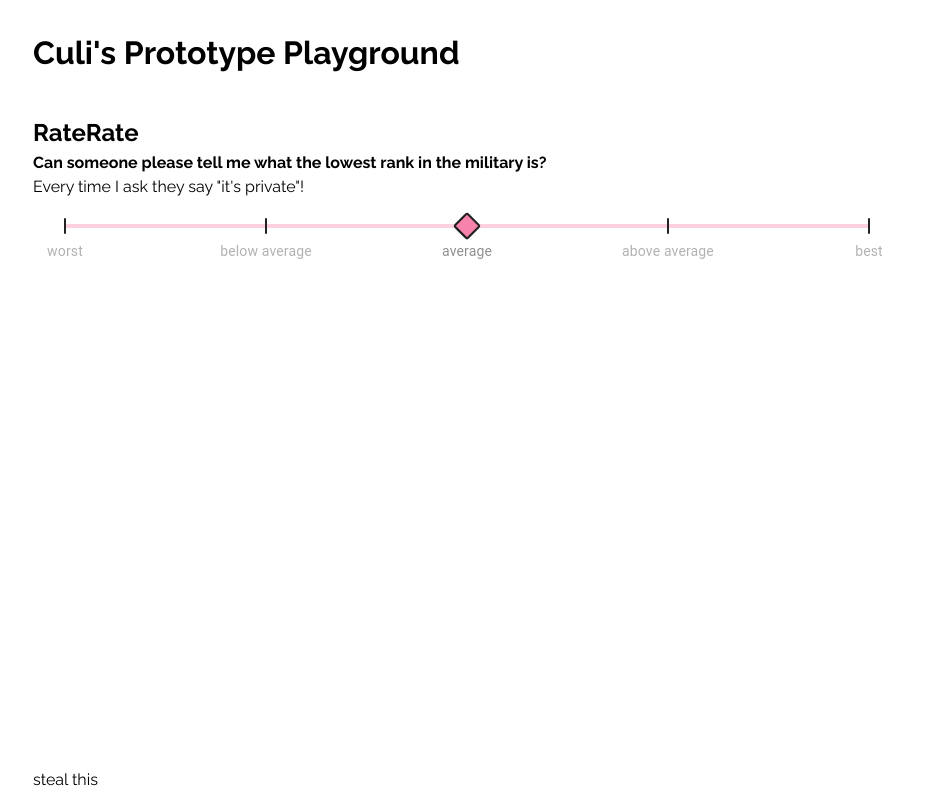
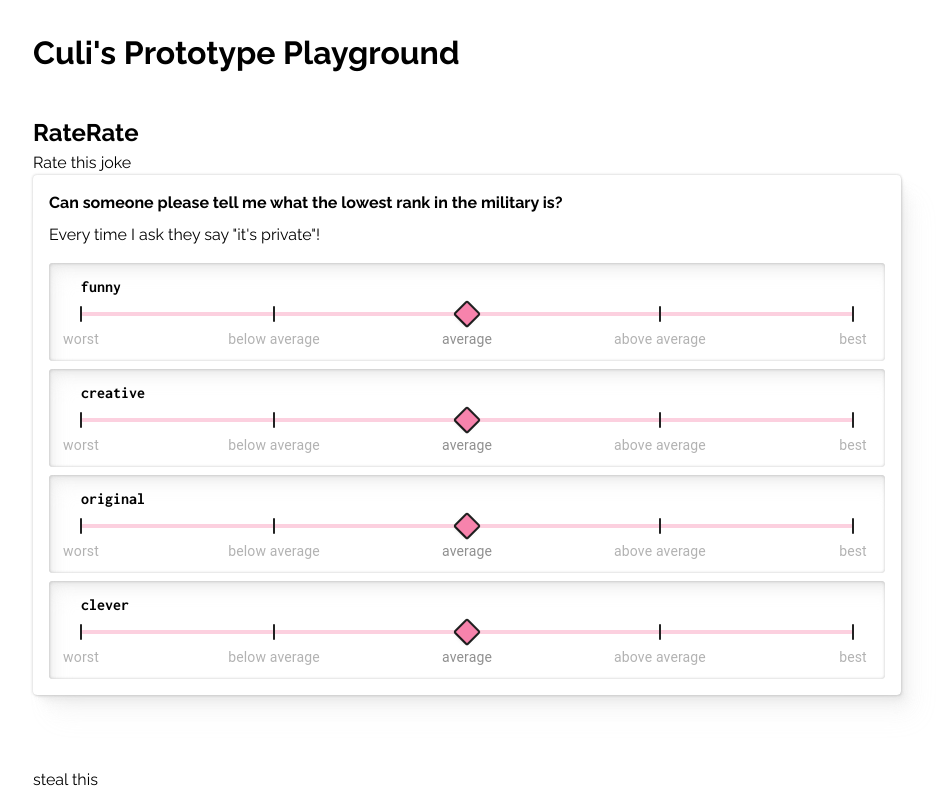
Before and after one commit to tif-calin/react-play, a React app: page /rate in a window 1280 px wide. Shown: the whole page, without its empty margins (173-1109 px from the left). Built offline with nearby package versions, Linux system fonts and the light colour scheme.

Commit message:
make all pretty

```diff
--- a/src/views/rate/Rate.tsx
+++ b/src/views/rate/Rate.tsx
@@ -1,16 +1,64 @@
 import React from 'react';
+import styled from 'styled-components';
 import PageTitle from '../../components/layout/PageTitle';
 import RateField from './components/RateField';
 
-const Rate = () => {
+const Page = styled.div`
+  --shadow-color: 0deg 0% 80%;
+  --shadow:
+    0 0 2px hsl(var(--shadow-color) / 0.25),
+    0.3px 0.5px 0.5px hsl(var(--shadow-color) / 0.24),
+    0.7px 1.1px 1.2px -0.5px hsl(var(--shadow-color) / 0.22),
+    1.3px 1.9px 2.2px -1.1px hsl(var(--shadow-color) / 0.2),
+    2.3px 3.4px 3.8px -1.6px hsl(var(--shadow-color) / 0.18),
+    4px 5.9px 6.7px -2.1px hsl(var(--shadow-color) / 0.16),
+    6.7px 9.9px 11.2px -2.7px hsl(var(--shadow-color) / 0.14),
+    10.7px 15.7px 17.8px -3.2px hsl(var(--shadow-color) / 0.12),
+    16.3px 23.9px 27.1px -3.7px hsl(var(--shadow-color) / 0.1)
+  ;
+  --shadow-border: var(--shadow), 0 0 3px hsl(var(--shadow-color));
+
+  --shadow-inset:
+    inset 0 0 2px hsl(var(--shadow-color) / 0.25),
+    inset 0.3px 0.5px 0.5px hsl(var(--shadow-color) / 0.24),
+    inset 0.7px 1.1px 1.2px -0.5px hsl(var(--shadow-color) / 0.22),
+    inset 1.3px 1.9px 2.2px -1.1px hsl(var(--shadow-color) / 0.2),
+    inset 2.3px 3.4px 3.8px -1.6px hsl(var(--shadow-color) / 0.18),
+    inset 4px 5.9px 6.7px -2.1px hsl(var(--shadow-color) / 0.16),
+    inset 6.7px 9.9px 11.2px -2.7px hsl(var(--shadow-color) / 0.14),
+    inset 10.7px 15.7px 17.8px -3.2px hsl(var(--shadow-color) / 0.12),
+    inset 0 0 3px hsl(var(--shadow-color))
+  ;
+`;
+
+const Joke = styled.div`
+  padding: 1rem;
+  box-shadow: var(--shadow-border);
+  border-radius: 0.25rem;
+  display: flex;
+  flex-direction: column;
+  gap: 0.5rem;
+
+  & > p:last-of-type {
+    margin-bottom: 0.5rem;
+  }
+`;
+
+const RatePage = () => {
   return (
-    <>
+    <Page>
       <PageTitle>RateRate</PageTitle>
-      <p><strong>Can someone please tell me what the lowest rank in the military is?</strong></p>
-      <p>Every time I ask they say "it's private"!</p>
-      <RateField />
-    </>
+      <p>Rate this joke</p>
+      <Joke>
+        <p><strong>Can someone please tell me what the lowest rank in the military is?</strong></p>
+        <p>Every time I ask they say "it's private"!</p>
+        <RateField label="funny" />
+        <RateField label="creative" />
+        <RateField label="original" />
+        <RateField label="clever" />
+      </Joke>
+    </Page>
   );
 };
 
-export default Rate;
+export default RatePage;
```
